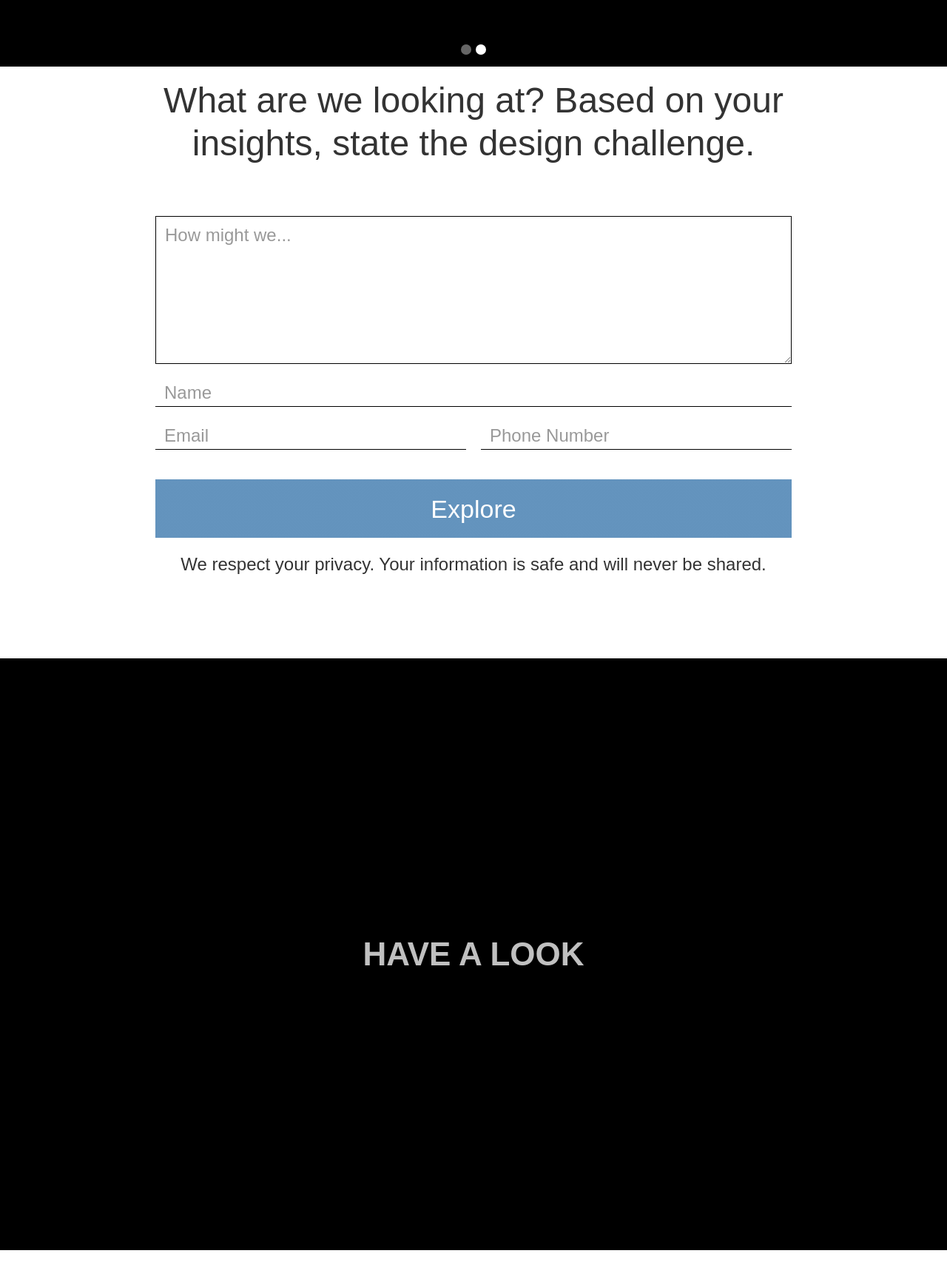
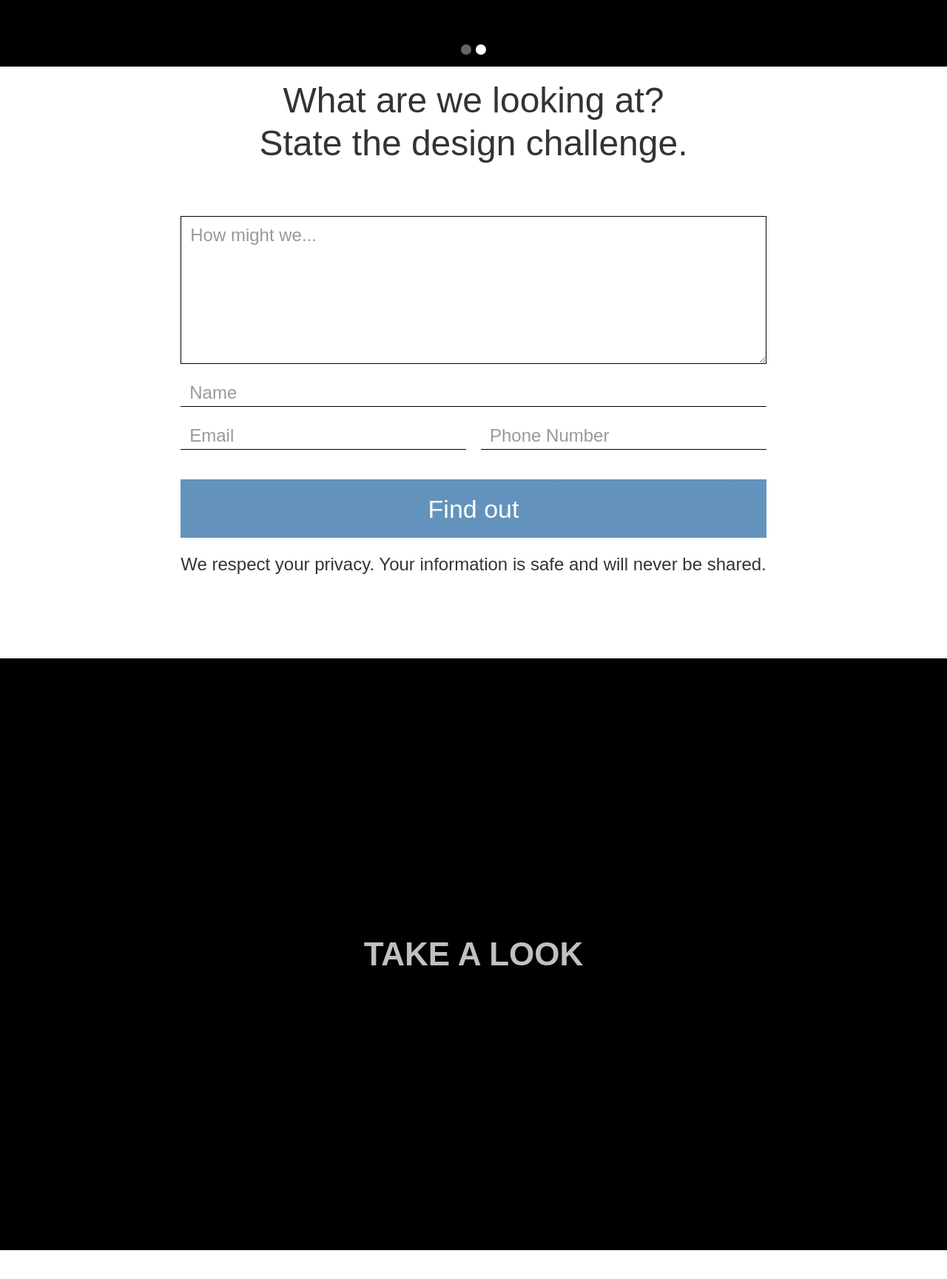
Before and after one commit to varcxxDesign/vD-Webflow, a plain HTML site: page index.html in a window 1280 px wide. Shown: the part 5240-6969 px from the top of the page at 74% size. Drawn offline with nearby package versions, Linux system fonts and the light colour scheme; a script that the page names is missing.

Commit message:
Add mc no bots script to contact form

```diff
--- a/index.html
+++ b/index.html
@@ -19,7 +19,7 @@
   <link href="images/varcxxDesign-32px.png" rel="shortcut icon" type="image/x-icon">
   <link href="images/varcxxDesign-256px.png" rel="apple-touch-icon">
   <script src="https://www.google.com/recaptcha/api.js" type="text/javascript"></script>
-  <meta name="google-site-verification" content="Kvxb9V9mlT2KbLA6yAqjTs-rOM3FxBeL0lrcmpu3C7g">
+  <meta name="google-site-verification" content="Kvxb9V9mlT2KbLA6yAqjTs-rOM3FxBeL0lrcmpu3C7g" />
 
   <!--  Google Tag Manager  -->
   <script>(function(w,d,s,l,i){w[l]=w[l]||[];w[l].push({'gtm.start':
@@ -95,7 +95,7 @@ j=d.createElement(s),dl=l!='dataLayer'?'&l='+l:'';j.async=true;j.src=
     </div>
     <div id="contact-section" class="contact section">
       <div class="w-container">
-        <p class="section-p">What are we looking at? Based on your insights, state the design challenge.</p>
+        <p class="section-p">What are we looking at?<br /> State the design challenge.</p>
 
         <!-- WEBFLOW FORM -->
         <div id="4cb2359e34" class="form-block w-form">
@@ -129,8 +129,10 @@ j=d.createElement(s),dl=l!='dataLayer'?'&l='+l:'';j.async=true;j.src=
            <!--  <div data-sitekey="6Le9bW4UAAAAAHkzoBcZgyZCVuvJGxj1z5Ze3imc" class="w-form-formrecaptcha recaptcha g-recaptcha g-recaptcha-error g-recaptcha-disabled"></div> -->
             <div class="g-recaptcha" data-sitekey="6Le9bW4UAAAAAHkzoBcZgyZCVuvJGxj1z5Ze3imc"></div>
 
-            <label for="MESSAGE-2" class="field-label">Message</label>
-            <input type="submit" value="Explore" data-wait="Good work, we&#x27;re almost there..." class="submit-button w-button">
+
+            <!-- real people should not fill this in and expect good things - do not remove this or risk form bot signups-->
+            <div style="position: absolute; left: -5000px;" aria-hidden="true"><input type="text" name="b_e9c1ad7626f12cd37c2bc2ea3_4cb2359e34" tabindex="-1" value=""></div>
+            <input type="submit" value="Find out" data-wait="Good work, we&#x27;re almost there..." class="submit-button w-button">
 
             <p class="paragraph">We respect your privacy. Your information is safe and will never be shared.</p>
 
@@ -147,10 +149,15 @@ j=d.createElement(s),dl=l!='dataLayer'?'&l='+l:'';j.async=true;j.src=
         </div>
 <!--END WEBFLOW FORM-->
 
+
+
         <div class="section-footer"></div>
       </div>
     </div>
   </div>
+
+  <!-- HIDDEN SECTION -->
+
   <div class="team-section section">
     <h1 class="section-heading-w-background section">WE ARE a team</h1>
     <div class="w-container">
@@ -237,6 +244,7 @@ j=d.createElement(s),dl=l!='dataLayer'?'&l='+l:'';j.async=true;j.src=
       <div class="section-footer"></div>
     </div>
   </div>
+
   <div class="projects">
     <div class="w-container">
       <h2 class="section-heading">OUR WORK</h2>
@@ -254,7 +262,10 @@ j=d.createElement(s),dl=l!='dataLayer'?'&l='+l:'';j.async=true;j.src=
       <div class="section-footer"></div>
     </div>
   </div>
-  <h2 class="section-heading section">HAVE A LOOK</h2>
+
+  <!-- END HIDDEN SECTION -->
+
+  <h2 class="section-heading section">Take a look</h2>
   <div class="social section">
     <div class="w-container">
       <p class="section-p">For insights on the User Experience Design domain, innovative product services, and the Internet of Things, follow us @varcxxDesign</p>
```
